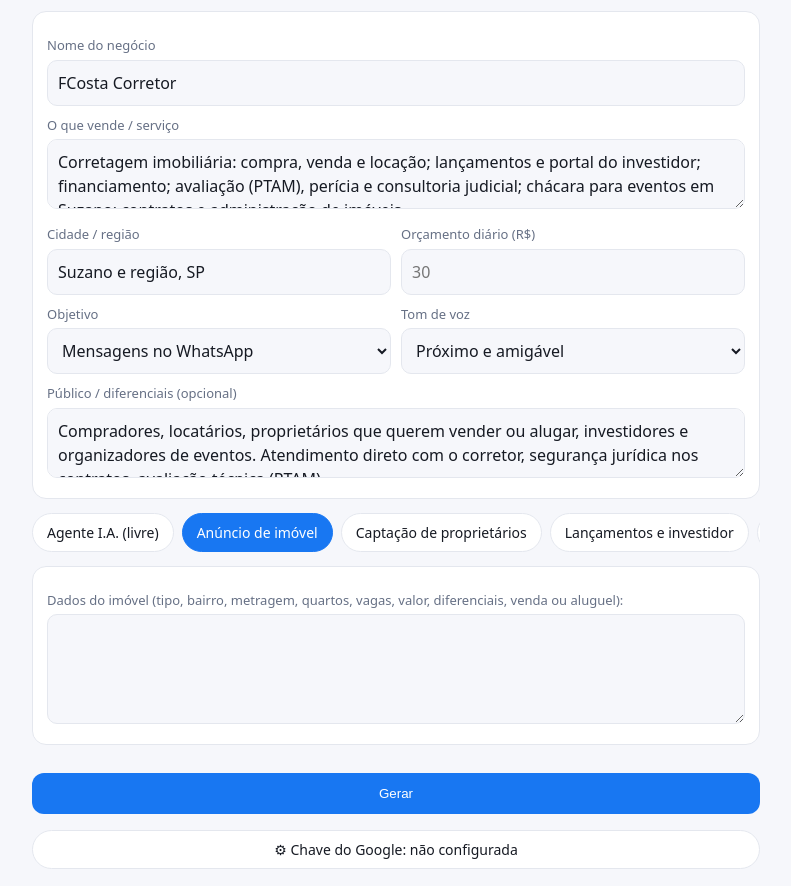
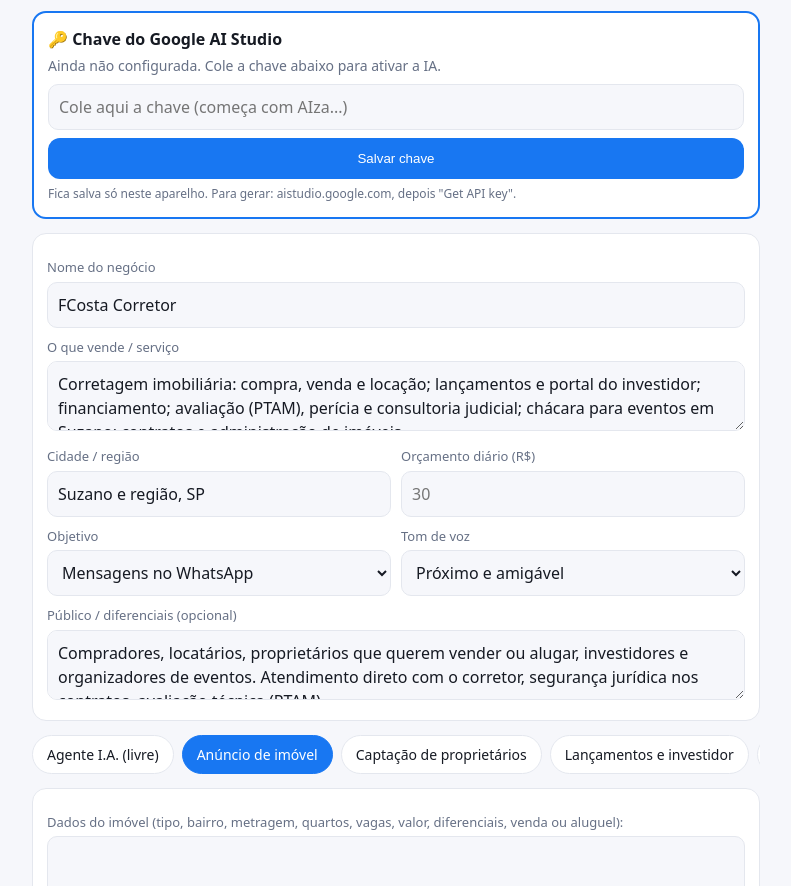
Before and after one commit to serfico21-arch/publicador_fcosta, a plain HTML site: page agente-fcosta.html in a window 1280 px wide. Shown: the part 126-1012 px from the top of the page, without its empty margins (244-1035 px from the left). Drawn offline with Linux system fonts and the light colour scheme.

Commit message:
Add files via upload

```diff
--- a/agente-fcosta.html
+++ b/agente-fcosta.html
@@ -40,6 +40,16 @@ button.go:disabled{opacity:.6}
 <h1>Agente FCosta Imóveis</h1>
 <p class="sub">Anúncios, captação, lançamentos e conteúdo imobiliário para Facebook e Instagram, com a identidade da FCosta.</p>
 
+<div class="card" id="keybox" style="border:2px solid var(--ac)">
+<b>🔑 Chave do Google AI Studio</b>
+<div id="keyst" class="hint" style="font-size:14px;margin:4px 0 8px"></div>
+<div id="keyform">
+<input id="keyin" type="password" placeholder="Cole aqui a chave (começa com AIza...)" autocomplete="off">
+<button class="go" id="keysave" style="margin-top:8px">Salvar chave</button>
+<div class="hint">Fica salva só neste aparelho. Para gerar: aistudio.google.com, depois "Get API key".</div>
+</div>
+<button class="tab" id="keychg" style="display:none;width:100%">Trocar ou remover chave</button>
+</div>
 <div class="card">
 <label>Nome do negócio</label><input id="nome" value="FCosta Corretor">
 <label>O que vende / serviço</label><textarea id="prod">Corretagem imobiliária: compra, venda e locação; lançamentos e portal do investidor; financiamento; avaliação (PTAM), perícia e consultoria judicial; chácara para eventos em Suzano; contratos e administração de imóveis.</textarea>
@@ -62,7 +72,6 @@ button.go:disabled{opacity:.6}
 
 <button class="go" id="go">Gerar</button>
 <div class="hint" id="hint"></div>
-<button class="tab" id="cfg" style="margin-top:10px;width:100%"></button>
 
 <div class="card out" id="res" style="display:none;margin-top:14px">
 <div id="txt"></div>
@@ -149,13 +158,14 @@ ${m.x?"\nCONTEÚDO DO CLIENTE:\n"+$("extraT").value:""}`;
   last=r.text;$("txt").innerHTML=md(last);
  }catch(e){
   if(e&&e.text){last=e.text;$("txt").innerHTML=md(last)}
-  hint.className="hint err";hint.textContent=e&&e.code==="rate_limited"?"Muitas solicitações. Aguarde um pouco.":e&&e.code==="chave"?"Chave do Google inválida ou sem permissão. Toque em Configurar chave.":e&&e.code==="sem_chave"?"Toque em \"Configurar chave do Google\" abaixo e cole sua chave.":"Não foi possível gerar agora. Tente de novo.";
+  hint.className="hint err";if(e&&(e.code==="sem_chave"||e.code==="chave"))$("keybox").scrollIntoView({behavior:"smooth"});hint.textContent=e&&e.code==="rate_limited"?"Muitas solicitações. Aguarde um pouco.":e&&e.code==="chave"?"Chave do Google inválida ou sem permissão. Troque a chave no quadro azul no topo.":e&&e.code==="sem_chave"?"Cole sua chave do Google no quadro azul no topo da página.":"Não foi possível gerar agora. Tente de novo.";
  }
  btn.disabled=false;btn.textContent="Gerar";
  $("res").scrollIntoView({behavior:"smooth",block:"start"});
 };
-function upd(){$("cfg").textContent="⚙ Chave do Google: "+(getKey()?"configurada ✓":"não configurada")}
-$("cfg").onclick=()=>{const k=prompt("Cole sua chave do Google AI Studio. Ela fica salva só neste aparelho. Deixe vazio para remover.",getKey());if(k===null)return;try{k.trim()?localStorage.setItem("fc_gemini_key",k.trim()):localStorage.removeItem("fc_gemini_key")}catch(e){}upd()};
+function upd(){const k=getKey();$("keyst").textContent=k?"Configurada ✓ (salva neste aparelho)":"Ainda não configurada. Cole a chave abaixo para ativar a IA.";$("keyform").style.display=k?"none":"block";$("keychg").style.display=k?"block":"none";$("keybox").style.borderColor=k?"var(--bd)":"var(--ac)"}
+$("keysave").onclick=()=>{const k=$("keyin").value.trim();if(!k){$("keyin").focus();return}try{localStorage.setItem("fc_gemini_key",k)}catch(e){}$("keyin").value="";upd()};
+$("keychg").onclick=()=>{try{localStorage.removeItem("fc_gemini_key")}catch(e){}upd();$("keyin").focus()};
 upd();
 $("cp").onclick=async()=>{try{await navigator.clipboard.writeText(last);$("cp").textContent="Copiado ✓"}catch(e){$("cp").textContent="Selecione e copie"}setTimeout(()=>$("cp").textContent="Copiar",1500)};
 $("dl").onclick=()=>{const u=URL.createObjectURL(new Blob([last],{type:"text/plain;charset=utf-8"}));const a=document.createElement("a");a.href=u;a.download="fcosta-"+mode+".txt";a.click();URL.revokeObjectURL(u)};
```
